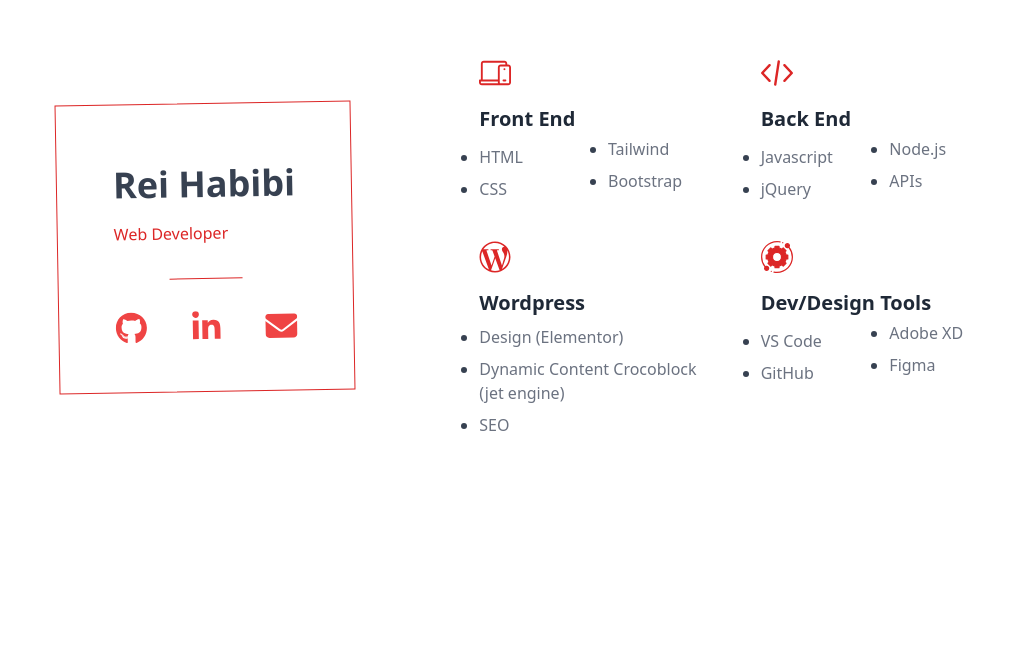
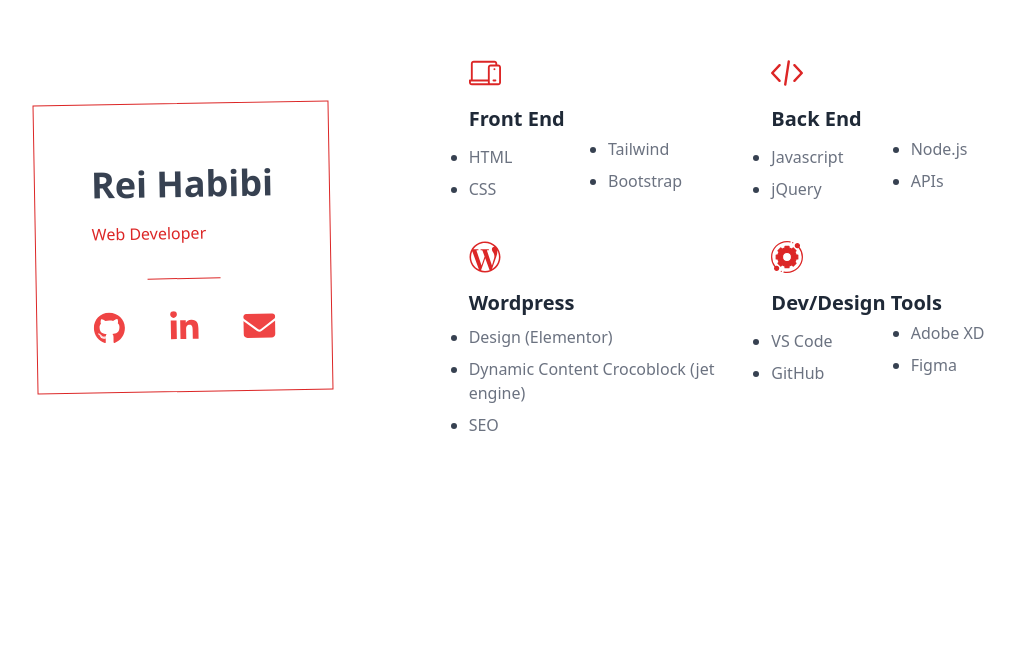
Before and after one commit to reihabibi/Portofolio, a plain HTML site: page index.html in a window 1280 px wide. Shown: the part 153-800 px from the top of the page, without its empty margins (78-1093 px from the left). Drawn offline with nearby package versions, Linux system fonts and the light colour scheme.

```diff
--- a/style.css
+++ b/style.css
@@ -1,7 +1,7 @@
 body {
 
     font-family: scandia-web, ui-sans-serif, system-ui, -apple-system, BlinkMacSystemFont, Segoe UI, Roboto, Helvetica Neue, Arial, Noto Sans, sans-serif, Apple Color Emoji, Segoe UI Emoji, Segoe UI Symbol, Noto Color Emoji !important;
-    padding: 0 7rem;
+    padding: 0 5rem;
 }
 
 .liSpace {
```
